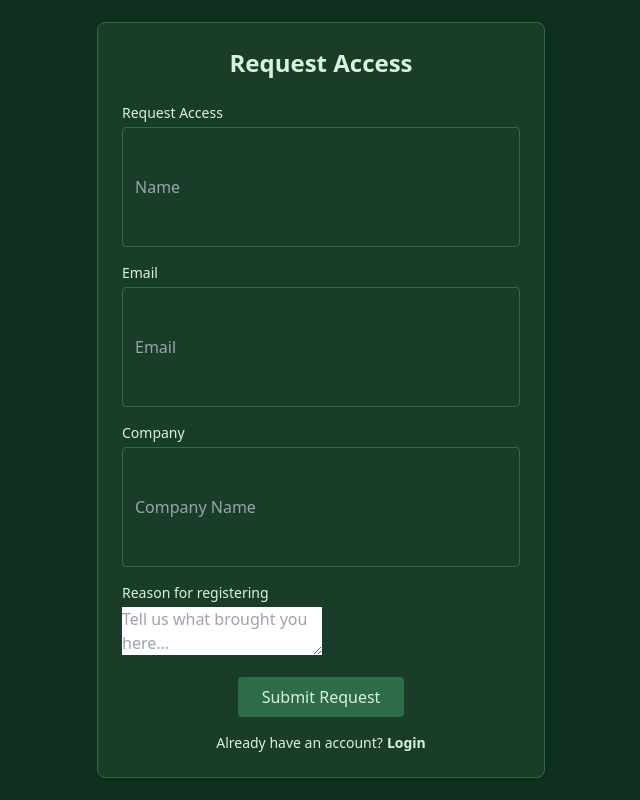
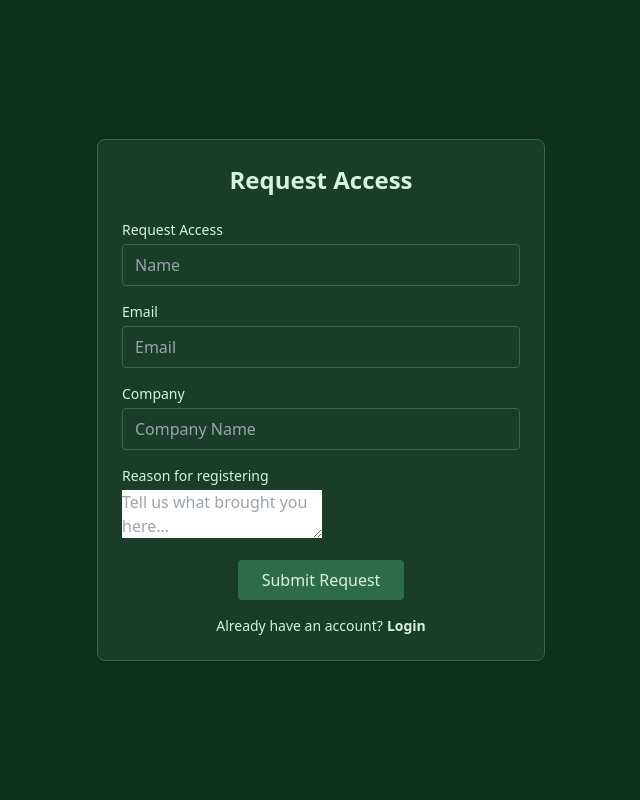
Before and after one commit to schefco/TaskFlow-Frontend, a React (Vite) app: page /register in a window 1280 px wide. Shown: the whole page, without its empty margins (319-959 px from the left). Built offline with nearby package versions, Linux system fonts and the light colour scheme.

Commit message:
Updated email call link

```diff
--- a/src/pages/Register/Register.css
+++ b/src/pages/Register/Register.css
@@ -27,7 +27,14 @@
 }
 
 /* Input + Textarea */
-.registerInput,
+.registerInput {
+    @apply w-full px-3 py-2 rounded border;
+    border-color: var(--green-accent);
+    background: var(--green-card);
+    color: var(--green-text);
+    transition: background 0.2s ease, border-color 0.2s ease;
+}
+
 .registerTextarea {
     @apply w-full px-3 py-2 rounded border resize-none;
     border-color: var(--green-accent);
--- a/src/pages/Register/Register.tsx
+++ b/src/pages/Register/Register.tsx
@@ -13,7 +13,7 @@ export default function Register() {
     const handleSubmit = async (e: React.FormEvent<HTMLFormElement>) => {
         e.preventDefault();
 
-        await fetch("https://schefco.com/auth/register", {
+        await fetch("https://taskflow-backend-96ki.onrender.com/auth/register", {
             method: "POST",
             headers: { "Content-Type": "application/json" },
             body: JSON.stringify({
@@ -61,7 +61,8 @@ export default function Register() {
 
                         <div>
                             <label className="registerLabel">Reason for registering</label>
-                            <textarea placeholder="Tell us what brought you here..."
+                            <textarea className="regiterTextarea"
+                            placeholder="Tell us what brought you here..."
                             value={reason}
                             onChange={(e) => setReason(e.target.value)}/>
                         </div>
```
Also changed, not shown: 1 other file (tests, documents, lock files or other folders).
